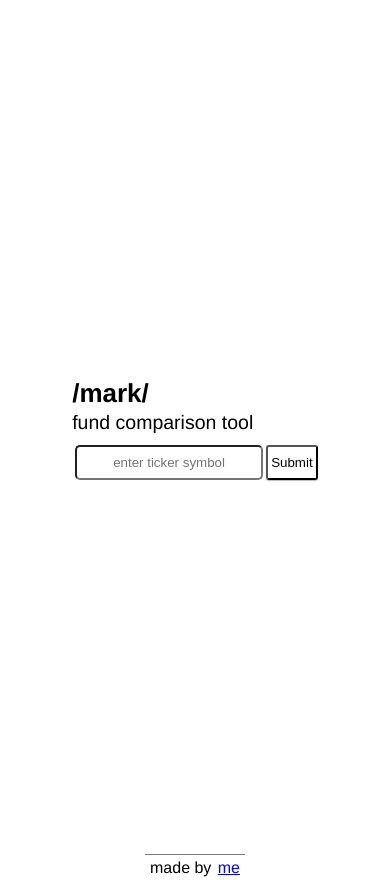
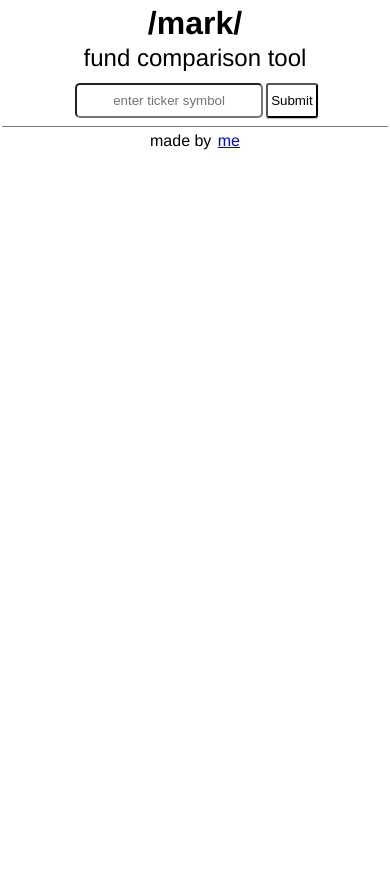
Before and after one commit to gmzi/mark, a Next.js app: page / in a window 390 px wide. After the commit the page ends 844 px from the top, so only its background shows below. Built offline with nearby package versions, Linux system fonts and the light colour scheme; no server answers.

Commit message:
responsive 1

```diff
--- a/components/layout.module.css
+++ b/components/layout.module.css
@@ -1,19 +1,18 @@
 .container {
-    padding: .5rem .5rem;
-    display: flex;
+    /* display: flex;
     flex-direction: column;
     align-items: center;
-    justify-content: center;
+    justify-content: center; */
   }
 
   .main {
-    min-height: 100vh;
-    padding: 1rem 1rem;
-    flex: 1;
+    /* min-height: 100vh; */
+    /* padding: 1rem 1rem; */
+    /* flex: 1;
     display: flex;
     flex-direction: column;
     justify-content: center;
-    align-items: center;
+    align-items: center; */
   }
 
   .nav a {
--- a/pages/index.js
+++ b/pages/index.js
@@ -147,7 +147,7 @@ export default function Home() {
         <title>Mark</title>
         <link rel="icon" href="/favicon4.ico" />
       </Head>
-      <div className={styles.mainGrid}>
+      <div className={styles.mainWrapper}>
       <h1 className={styles.h1}>/mark/</h1>
       <h2 className={styles.h2}>fund comparison tool</h2>
       <Autocomplete input={input} setInput={setInput} makeRequest={makeRequest} setLoading={setLoading}/>
--- a/styles/Home.module.css
+++ b/styles/Home.module.css
@@ -1,9 +1,10 @@
-.mainGrid {
-  /* display: flex;
-  flex-direction: column;
-  align-items: center; */
+.mainWrapper {
   width: 100%;
   height: 100%;
+  padding: .2rem .5rem;
+  display: flex;
+  flex-direction: column;
+  align-items: center;
 }
 
 .h1 {
@@ -31,7 +32,7 @@
   border: 1px solid rgb(214, 206, 206);
   border-collapse: collapse;
   /* position: relative; */
-  width: 300%;
+  width: 100%;
 }
 
 .tHead {
```
Also changed, not shown: components/layout.js (+0 -11 lines).
